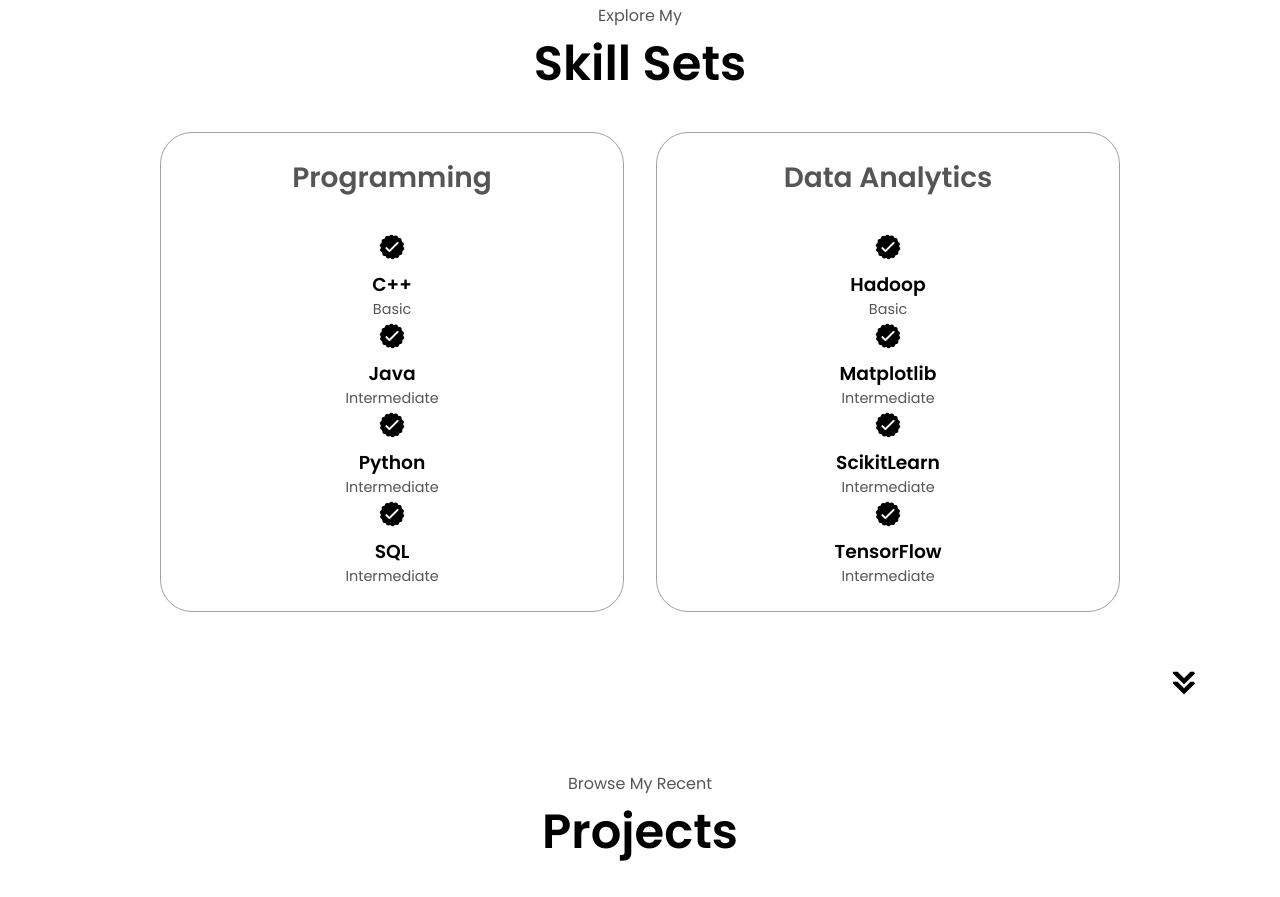
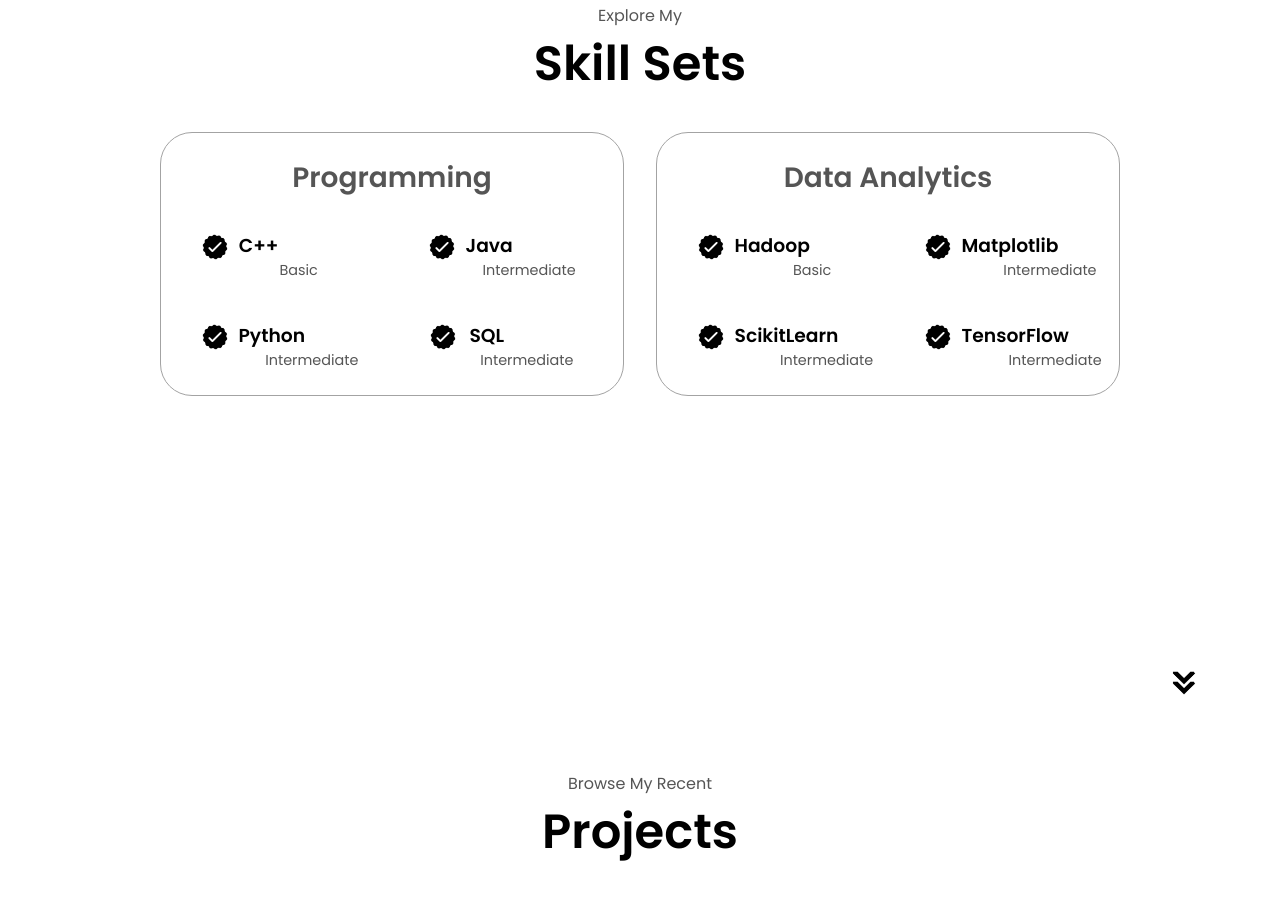
Before and after one commit to CREATI38/personal_site, a plain HTML site: page index.html in a window 1280 px wide. Shown: the part 1693-2590 px from the top of the page. Drawn offline with Linux system fonts and the light colour scheme.

Commit message:
Revert "Error 1"
This reverts commit 3f061a935a3b1daa1dae05cfec665dcd7953cb2e.

```diff
--- a/style.css
+++ b/style.css
@@ -361,12 +361,10 @@ section {
 
 }
 
-/* Test */
 
-/*
 .article-container {
   display: flex;
-  text-align:initial;
+  text-align:center;
   flex-wrap: wrap;
   flex-direction: row;
   gap: 2.5rem;
@@ -389,7 +387,6 @@ article {
 
 
 article .icon {
-
   cursor: default;
 }
 
```
